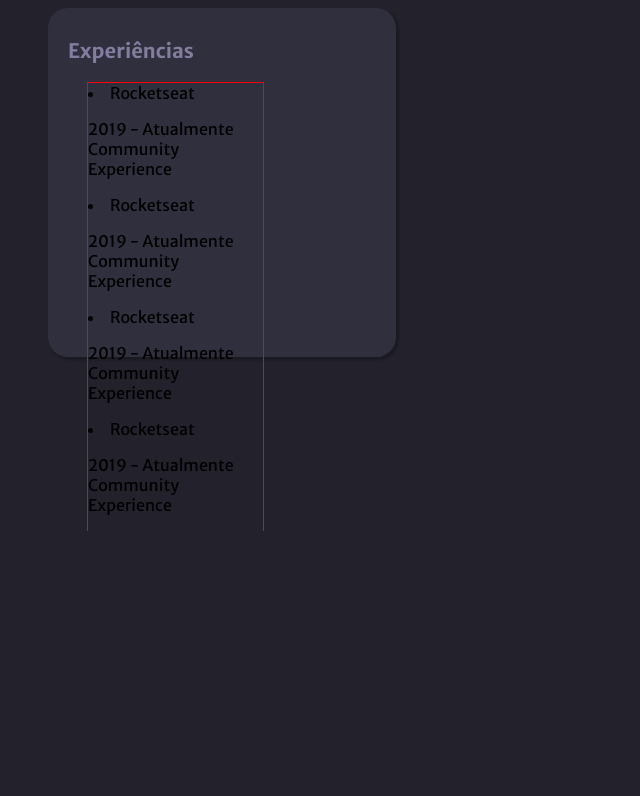
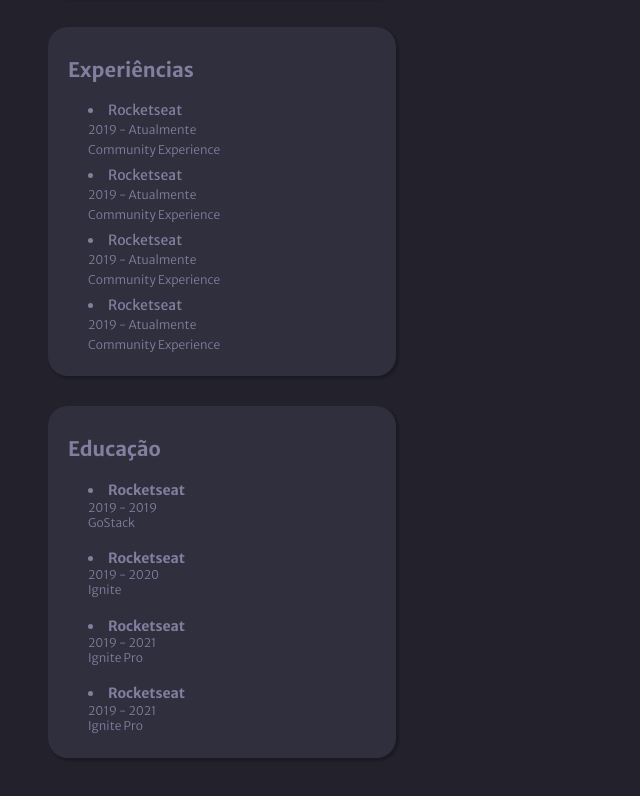
Before and after one commit to Ylanvsilva/Portfolio-Rocketseat2, a plain HTML site: page index.html in a window 1280 px wide. Shown: the part 970-1766 px from the top of the page, without its empty margins (0-640 px from the left). Before the commit the page ends 1501 px from the top, so only its background shows below. Drawn offline with Linux system fonts and the light colour scheme; files whose address does not match are found by name; a web font is replaced by a local one.

Commit message:
:wrench: Ajustando divs

```diff
--- a/index.html
+++ b/index.html
@@ -8,11 +8,16 @@
     <title>Portfolio Rocketseat 2</title>
 </head>
 <body>
-    <div class="profile">
-        <div class="eclipse">
-            <img src="/Portfolio_Rocketseat2/images/Ylan_Original.jpeg" alt="Foto Perfil">
-            <h1>Ylan Vinício</h1>
-            <p>Full Stack Developer</p>
+    <div class="container">
+        <div class="profile">
+            <div class="eclipse">
+                <img src="/Portfolio_Rocketseat2/images/Ylan_Original.jpeg" alt="Foto Perfil">
+                <h1>Ylan Vinício</h1>
+                <p>Full Stack Developer</p>
+            </div>
+        </div>
+        <div class="projects">
+
         </div>
     </div>
 
@@ -73,19 +78,49 @@
         <div class="experiences_section">
             <section>
                 <li>Rocketseat</li>
-                <p>2019 - Atualmente<br>Community Experience</p>
+                <span>2019 - Atualmente</span>
+                <span>Community Experience</span>
             </section>
             <section>
                 <li>Rocketseat</li>
-                <p>2019 - Atualmente<br>Community Experience</p>
+                <span>2019 - Atualmente</span>
+                <span>Community Experience</span>
             </section>
             <section>
                 <li>Rocketseat</li>
-                <p>2019 - Atualmente<br>Community Experience</p>
+                <span>2019 - Atualmente</span>
+                <span>Community Experience</span>
             </section>
             <section>
                 <li>Rocketseat</li>
-                <p>2019 - Atualmente<br>Community Experience</p>
+                <span>2019 - Atualmente</span>
+                <span>Community Experience</span>
+            </section>
+        </div>
+    </div>
+
+    <div class="education">
+        <h1>Educação</h1>
+        <div class="education_section">
+            <section>
+                <li>Rocketseat</li>
+                <span>2019 - 2019</span>
+                <span>GoStack</span>
+            </section>
+            <section>
+                <li>Rocketseat</li>
+                <span>2019 - 2020</span>
+                <span>Ignite</span>
+            </section>
+            <section>
+                <li>Rocketseat</li>
+                <span>2019 - 2021</span>
+                <span>Ignite Pro</span>
+            </section>
+            <section>
+                <li>Rocketseat</li>
+                <span>2019 - 2021</span>
+                <span>Ignite Pro</span>
             </section>
         </div>
     </div>
--- a/style.css
+++ b/style.css
@@ -135,7 +135,6 @@ body {
 }
 
 .technologias_section {
-    /* outline: 1px solid red; */
     display: flex;
     align-items: center;
     justify-content: space-evenly;
@@ -199,6 +198,107 @@ body {
 }
 
 .experiences_section {
-    outline: 1px solid red;
     margin: 0 133px 30px 40px;
+
+    width: 175px;
+    height: 243px;
+
+    display: flex;
+    flex-direction: column;
 }
+
+.experiences_section section {
+    margin: 0px 0px 10px 0px;
+}
+
+.experiences_section li {
+    font-weight: 400;
+    font-size: 14px;
+    line-height: 15.08px;
+
+    color: var(--text-color);
+}
+
+.experiences_section span {
+    font-weight: 300;
+    font-size: 12px;
+    line-height: 15.08px;
+
+    color: var(--text-color);
+}
+
+.education {
+    height: 352px;
+    width: 348px;
+
+    background: #302F3D;
+    box-shadow: 2px 2px 2px 1px rgba(0, 0, 0, 0.2);
+    border-radius: 20px;
+
+    margin: 0px 1052px 58px 40px;
+
+    display: flex;
+    flex-direction: column;
+}
+
+.education h1 {
+    width: 141px;
+    height: 26px;
+
+    margin: 30px 187px 20px 20px;
+
+    font-style: normal;
+    font-weight: 700;
+    font-size: 20px;
+    line-height: 25px;
+
+    color: #837E9F;
+}
+
+.education_section {
+    margin: 0px 133px 30px 40px;
+
+    width: 175px;
+    height: 246px;
+
+    display: flex;
+    flex-direction: column;
+}
+
+.education_section section {
+    margin: 0px 0px 20px 0px;
+}
+
+.education_section li {
+    font-weight: 700;
+    font-size: 14px;
+    line-height: 17.6px;
+
+    color: #837E9F;
+}
+
+.education_section span {
+    font-weight: 300;
+    font-size: 12px;
+    line-height: 15.08px;
+
+    color: #837E9F;
+
+    display: flex;
+    flex-direction: column;
+}
+
+.container {
+    display: flex;
+}
+
+.projects {
+    width: 952px;
+    height: 86px;
+
+    margin: 40px 40px 247px 0px;
+
+    background: #302f3d;
+    box-shadow: 2px 2px 2px 1px rgba(0, 0, 0, 0.2);
+    border-radius: 20px;
+}
```
